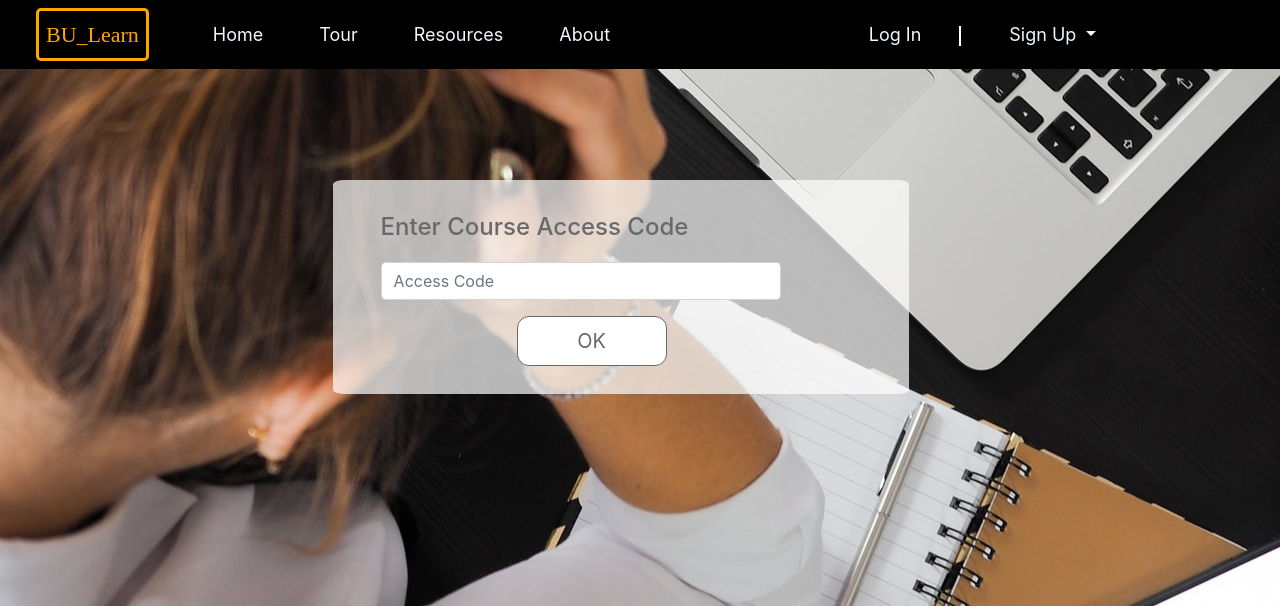
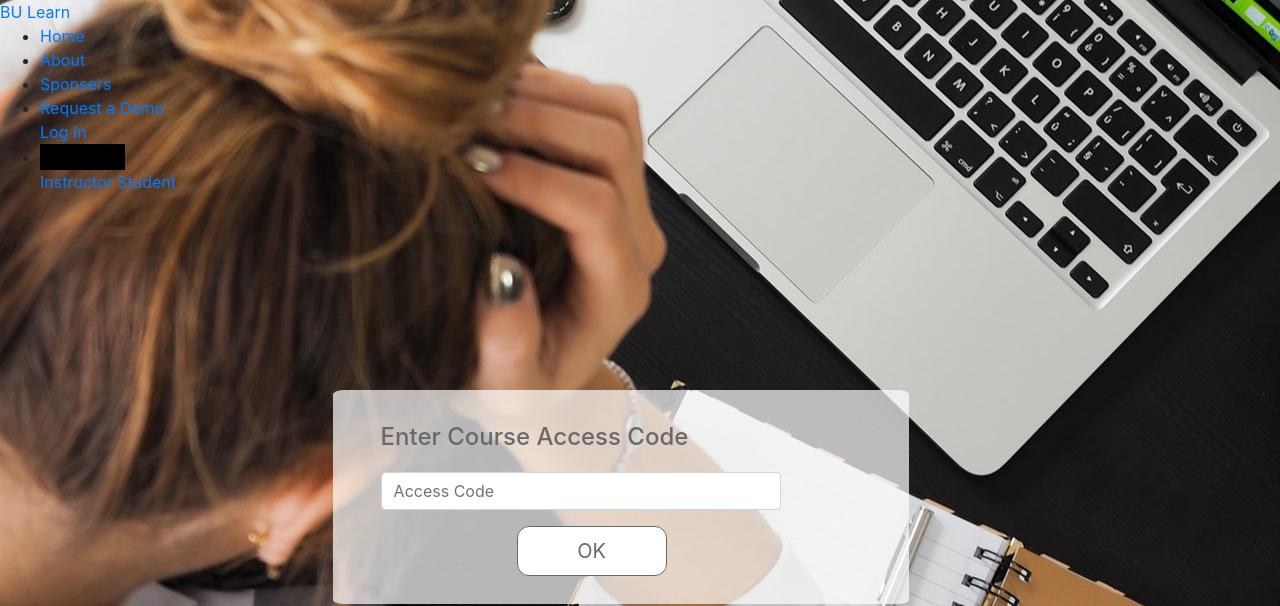
Before and after one commit to AhmedHafez7-Eng/BU_Learn, a PHP site: page /accesscode.php in a window 1280 px wide. Shown: the top 606 px of the page. Run offline with PHP 8.4, Linux system fonts and the light colour scheme; some libraries are stand-ins or nearby versions.

Commit message:
Update header.php

```diff
--- a/header.php
+++ b/header.php
@@ -1,68 +1,41 @@
-<div class="container-fluid">
+<!-- Start NavBar -->
+    <header>
+      <a href="bu.php" class="logo">BU Learn</a>
+      <div class="toggle" onclick="togglemenu();"></div>
+      <ul class="menu">
+        <li class="activeColor"><a href="bu.php" onclick="togglemenu();">Home</a></li>
+        <li><a href="bu.php #about" onclick="togglemenu();">About</a></li>
+        <li><a href="bu.php #sponsers" onclick="togglemenu();">Sponsers</a></li>
+        <li><a href="bu.php #requestDemo" onclick="togglemenu();">Request a Demo</a></li>
 
-    <nav class="navbar fixed-top navbar-expand-lg navbar-dark">
+        <?php if(isset($_SESSION['username'])){
+                echo '<li>
+                        <div class="dropdown">
+                          <button class="dropbtn">'.$_SESSION['username'].'
+                            <i class="fa fa-caret-down"></i>
+                          </button>
+                          <div class="dropdown-content">
+                            <a href="logout.php">Logout</a>
+                          </div>
+                        </div>
+                      </li>';
+              }else{
 
+                echo '<li class="registerlinks"><a href="login.php" onclick="togglemenu();">Log In</a></li>
+                      <li class="registerlinks">
+                            <div class="dropdown">
+                              <button class="dropbtn">Sign Up
+                                <i class="fa fa-caret-down"></i>
+                              </button>
+                              <div class="dropdown-content">
+                                <a href="instrsignup.php">Instructor</a>
+                                <a href="signup.php">Student</a>
+                              </div>
+                            </div>
+                      </li>';
+              }
+        ?>
+      </ul>
+    </header>
 
-        <a class="navbar-brand" href="bu.php" style="color: orange; border: 3px solid orange;padding: 7px;border-radius: 5px;">BU_Learn</a>
-
-        <button class="navbar-toggler" type="button" data-toggle="collapse" data-target="#navbarTogglerDemo02" aria-controls="navbarTogglerDemo02" aria-expanded="false" aria-label="Toggle navigation">
-            <span class="navbar-toggler-icon"></span>
-        </button>
-
-        <div class="collapse navbar-collapse" id="navbarTogglerDemo02">
-            <ul class="navbar-nav mr-auto mt-2 mt-lg-0">
-                <li class="nav-item">
-                    <a class="nav-link" href="bu.php">Home <span class="sr-only">(current)</span></a>
-                </li>
-
-                <li class="nav-item">
-                    <a class="nav-link" href="#">Tour</a>
-                </li>
-
-                <li class="nav-item">
-                    <a class="nav-link" href="#">Resources</a>
-                </li>
-                <li class="nav-item">
-                    <a class="nav-link" href="#">About</a>
-                </li>
-            </ul>
-            <?php if(isset($_SESSION['username'])){
-                echo '<div class="my-2 my-lg-0" id="registernav">
-			      <ul class="navbar-nav mr-auto mt-2 mt-lg-0">
-
-                        <div class="borderlink"></div>
-                          <li class="nav-item dropdown">
-                                <a class="nav-link dropdown-toggle" href="#" id="navbarDropdown" role="button" data-toggle="dropdown" aria-haspopup="true" aria-expanded="false">
-                                  '.$_SESSION['username'].'
-                                </a>
-                                <div class="dropdown-menu" aria-labelledby="navbarDropdown">
-                                  <a class="dropdown-item" href="logout.php">Logout</a>
-                                </div>
-                        </li>
-                    </ul>
-                 </div>';
-            }else{
-                echo '<div class="my-2 my-lg-0" id="registernav">
-			      <ul class="navbar-nav mr-auto mt-2 mt-lg-0">
-                          <li class="nav-item">
-                            <a class="nav-link" href="login.php">Log In</a>
-                          </li>
-                        <div class="borderlink"></div>
-                          <li class="nav-item dropdown">
-                                <a class="nav-link dropdown-toggle" href="#" id="navbarDropdown" role="button" data-toggle="dropdown" aria-haspopup="true" aria-expanded="false">
-                                  Sign Up
-                                </a>
-                                <div class="dropdown-menu" aria-labelledby="navbarDropdown">
-                                  <a class="dropdown-item" href="instrsignup.php">Instructor</a>
-                                  <a class="dropdown-item" href="signup.php">Student</a>
-                                </div>
-                        </li>
-                    </ul>
-                 </div>';
-            }
-            ?>
-
-        </div>
-
-    </nav>
-</div>
+  <!-- End NavBar -->
```
